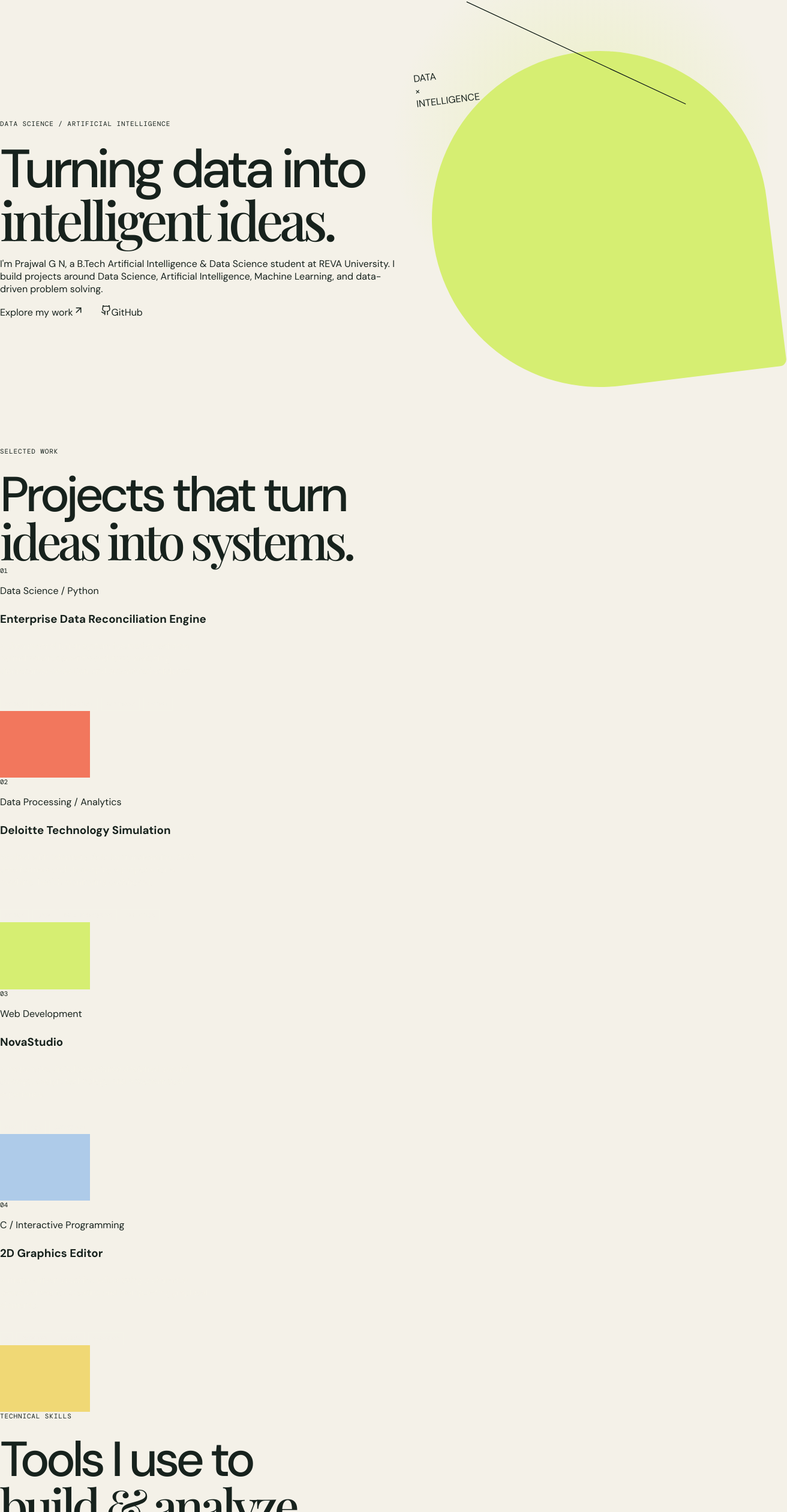
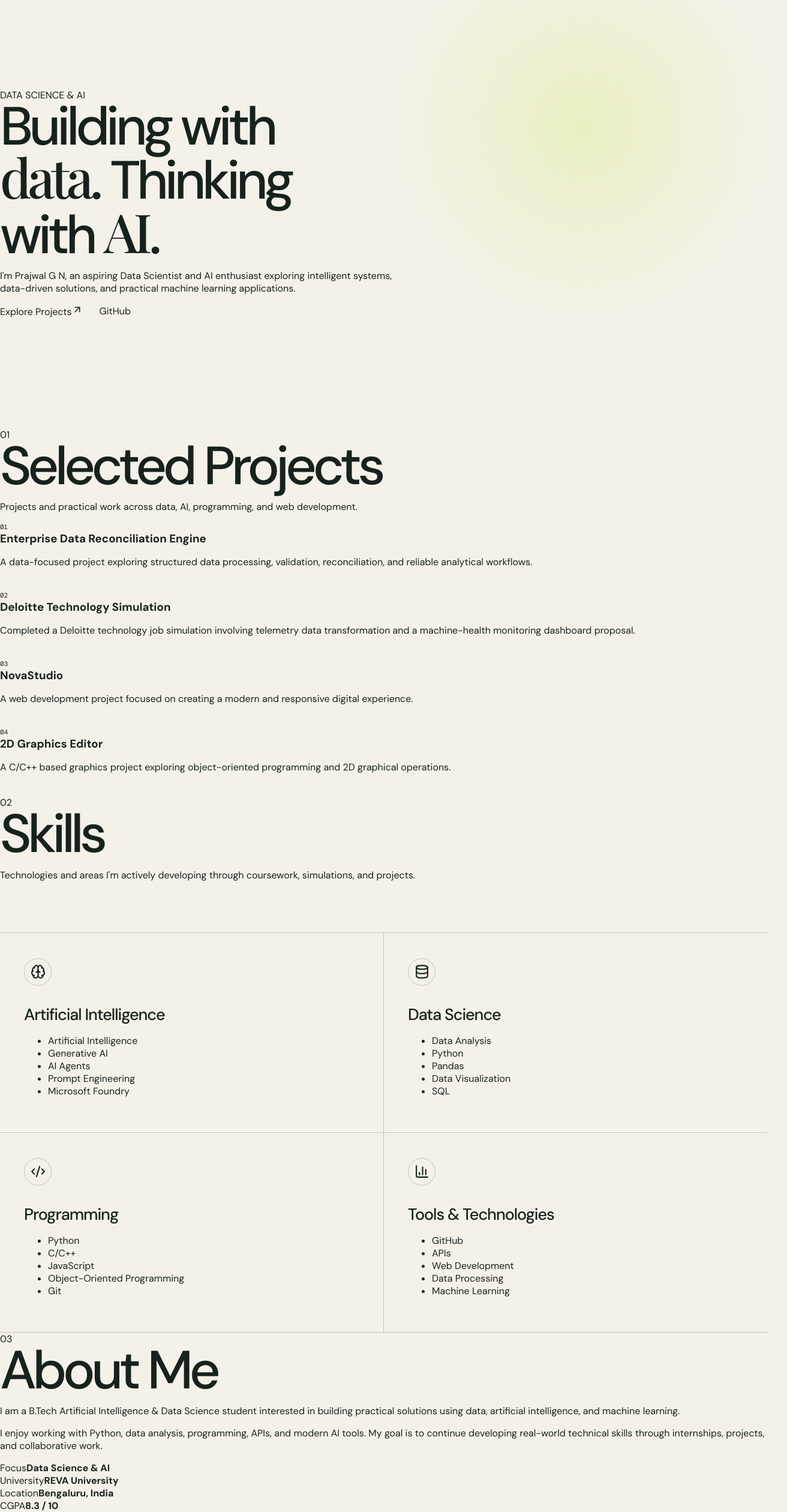
Before and after one commit to PrajwalGN-35/Portfolio, a React (Vite) app: page / in a window 1280 px wide. Shown: the part 128-2648 px from the top of the page at 60% size, 1312 px wide, since content can reach past the window. Built offline with nearby package versions, Linux system fonts and the light colour scheme; the HTML template or start-up script is replaced by a standard one; a web font is replaced by a local one.

Commit message:
Update App.jsx

```diff
--- a/src/App.jsx
+++ b/src/App.jsx
@@ -1,143 +1,128 @@
 import {
   ArrowUpRight,
-  Github,
   Mail,
   Brain,
   Database,
   Code2,
   BarChart3,
-} from 'lucide-react';
+} from "lucide-react";
 
 const LINKEDIN_URL =
-  'https://www.linkedin.com/in/prajwal-g-n-2b85b8359/';
+  "https://www.linkedin.com/in/prajwal-g-n-2b85b8359/";
 
-const GITHUB_URL = 'https://github.com/PrajwalGN-35';
+const GITHUB_URL = "https://github.com/PrajwalGN-35";
 
 const projects = [
   {
-    number: '01',
-    title: 'Enterprise Data Reconciliation Engine',
-    type: 'Data Science / Python',
+    number: "01",
+    title: "Enterprise Data Reconciliation Engine",
     description:
-      'A data reconciliation system focused on schema normalization, semantic and fuzzy matching, discrepancy detection, and automated validation.',
-    tags: ['Python', 'Pandas', 'FastAPI', 'RapidFuzz', 'Pytest'],
-    color: 'coral',
+      "A data-focused project exploring structured data processing, validation, reconciliation, and reliable analytical workflows.",
+    tags: ["Python", "Data Processing", "Analytics"],
   },
   {
-    number: '02',
-    title: 'Deloitte Technology Simulation',
-    type: 'Data Processing / Analytics',
+    number: "02",
+    title: "Deloitte Technology Simulation",
     description:
-      'Worked with telemetry data by transforming JSON data formats and developing a proposal for a machine-health monitoring dashboard.',
-    tags: ['Python', 'JSON', 'Data Processing', 'Analytics'],
-    color: 'lime',
+      "Completed a Deloitte technology job simulation involving telemetry data transformation and a machine-health monitoring dashboard proposal.",
+    tags: ["Python", "JSON", "Telemetry", "Data Analysis"],
   },
   {
-    number: '03',
-    title: 'NovaStudio',
-    type: 'Web Development',
+    number: "03",
+    title: "NovaStudio",
     description:
-      'A responsive digital experience designed around strategy, design, technology, and a modern user experience.',
-    tags: ['HTML', 'CSS', 'JavaScript'],
-    color: 'blue',
+      "A web development project focused on creating a modern and responsive digital experience.",
+    tags: ["HTML", "CSS", "JavaScript", "Web Development"],
   },
   {
-    number: '04',
-    title: '2D Graphics Editor',
-    type: 'C / Interactive Programming',
+    number: "04",
+    title: "2D Graphics Editor",
     description:
-      'A menu-driven graphics editor using a character-based canvas for creating and manipulating graphical elements.',
-    tags: ['C', 'Pointers', 'Arrays', 'Graphics'],
-    color: 'yellow',
+      "A C/C++ based graphics project exploring object-oriented programming and 2D graphical operations.",
+    tags: ["C/C++", "OOP", "Graphics"],
   },
 ];
 
 const skills = [
   {
     icon: Brain,
-    title: 'Artificial Intelligence',
+    title: "Artificial Intelligence",
     items: [
-      'AI',
-      'Generative AI',
-      'AI Agents',
-      'Prompt Engineering',
-      'Microsoft Foundry',
+      "Artificial Intelligence",
+      "Generative AI",
+      "AI Agents",
+      "Prompt Engineering",
+      "Microsoft Foundry",
+    ],
+  },
+  {
+    icon: Database,
+    title: "Data Science",
+    items: [
+      "Data Analysis",
+      "Python",
+      "Pandas",
+      "Data Visualization",
+      "SQL",
+    ],
+  },
+  {
+    icon: Code2,
+    title: "Programming",
+    items: [
+      "Python",
+      "C/C++",
+      "JavaScript",
+      "Object-Oriented Programming",
+      "Git",
     ],
   },
   {
     icon: BarChart3,
-    title: 'Data Science',
+    title: "Tools & Technologies",
     items: [
-      'Data Analysis',
-      'Python',
-      'Pandas',
-      'Data Visualization',
-      'SQL',
-    ],
-  },
-  {
-    icon: Code2,
-    title: 'Programming',
-    items: [
-      'Python',
-      'C / C++',
-      'JavaScript',
-      'Object-Oriented Programming',
-      'Git',
-    ],
-  },
-  {
-    icon: Database,
-    title: 'Cloud & APIs',
-    items: [
-      'Microsoft Azure',
-      'API Development',
-      'API Integration',
-      'GitHub',
+      "GitHub",
+      "APIs",
+      "Web Development",
+      "Data Processing",
+      "Machine Learning",
     ],
   },
 ];
 
 const certifications = [
   {
-    title: 'Microsoft Applied Skills',
-    subtitle: 'Develop an agent with integrated tools',
-    issuer: 'Microsoft',
+    title: "Microsoft Applied Skills",
+    description: "Develop an agent with integrated tools",
   },
   {
-    title: 'GenAI Job Simulation',
-    subtitle: 'AI-powered financial chatbot & data analysis',
-    issuer: 'BCG / Forage',
+    title: "GenAI Job Simulation",
+    description: "AI-powered financial chatbot and data analysis",
   },
   {
-    title: 'Technology Job Simulation',
-    subtitle: 'Data processing & telemetry analysis',
-    issuer: 'Deloitte Australia / Forage',
+    title: "Technology Job Simulation",
+    description: "Data processing and telemetry analysis",
   },
   {
-    title: 'Data Analysis Using Python',
-    subtitle: 'Python-based data analysis',
-    issuer: 'IBM',
+    title: "Data Analysis Using Python",
+    description: "IBM",
   },
   {
-    title: 'Data Visualization Using Python',
-    subtitle: 'Python data visualization',
-    issuer: 'IBM',
+    title: "Data Visualization Using Python",
+    description: "IBM",
   },
   {
-    title: 'GenAI Powered Data Analytics',
-    subtitle: 'Generative AI and analytics',
-    issuer: 'Tata / Forage',
+    title: "GenAI Powered Data Analytics",
+    description: "Tata / Forage",
   },
 ];
 
 function App() {
   return (
-    <div className="site">
-
-      {/* NAVIGATION */}
+    <div className="site-shell">
       <nav className="nav">
-        <a href="#top" className="brand">
+        <div className="nav-inner">
+          <a href="#home" className="logo">
             PGN<span>.</span>
           </a>
 
@@ -145,50 +130,45 @@ function App() {
             <a href="#projects">Projects</a>
             <a href="#skills">Skills</a>
             <a href="#about">About</a>
-          <a href="#certifications">Certifications</a>
+            <a href="#education">Education</a>
             <a href="#contact">Contact</a>
-        </div>
-
             <a
               href={LINKEDIN_URL}
               target="_blank"
               rel="noopener noreferrer"
-          className="nav-linkedin"
             >
-          LinkedIn <ArrowUpRight size={15} />
+              LinkedIn
             </a>
+          </div>
+        </div>
       </nav>
 
-      <main id="top">
-
-        {/* HERO */}
-        <section className="hero">
-          <div className="hero-content">
-
-            <p className="eyebrow">
-              Data Science / Artificial Intelligence
-            </p>
+      <main>
+        <section className="hero" id="home">
+          <div className="hero-inner">
+            <div className="hero-label">
+              <span className="status-dot"></span>
+              DATA SCIENCE & AI
+            </div>
 
             <h1>
-              Turning data into
+              Building with
               <br />
-              <em>intelligent ideas.</em>
+              <em>data.</em> Thinking
+              <br />
+              with <em>AI.</em>
             </h1>
 
+            <div className="hero-bottom">
               <p className="hero-description">
-              I'm Prajwal G N, a B.Tech Artificial Intelligence &
-              Data Science student at REVA University. I build projects
-              around Data Science, Artificial Intelligence, Machine
-              Learning, and data-driven problem solving.
+                I'm Prajwal G N, an aspiring Data Scientist and AI enthusiast
+                exploring intelligent systems, data-driven solutions, and
+                practical machine learning applications.
               </p>
 
               <div className="hero-actions">
-
-              <a
-                href="#projects"
-                className="button button-primary"
-              >
-                Explore my work
+                <a href="#projects" className="button button-primary">
+                  Explore Projects
                   <ArrowUpRight size={18} />
                 </a>
 
@@ -198,165 +178,228 @@ function App() {
                   rel="noopener noreferrer"
                   className="button button-secondary"
                 >
-                <Github size={18} />
                   GitHub
                 </a>
-
               </div>
-          </div>
-
-          <div className="hero-art">
-            <div className="art-circle"></div>
-            <div className="art-square"></div>
-            <div className="art-line art-line-one"></div>
-            <div className="art-line art-line-two"></div>
-
-            <div className="art-text">
-              DATA
-              <br />
-              ×
-              <br />
-              INTELLIGENCE
             </div>
           </div>
         </section>
 
-        {/* PROJECTS */}
-        <section id="projects" className="section projects-section">
-
-          <div className="section-heading">
-            <p className="eyebrow">Selected Work</p>
-
-            <h2>
-              Projects that turn
-              <br />
-              <em>ideas into systems.</em>
-            </h2>
+        <section className="projects-section" id="projects">
+          <div className="section-header">
+            <div>
+              <span className="section-number">01</span>
+              <h2>Selected Projects</h2>
             </div>
 
-          <div className="projects-list">
-
-            {projects.map((project) => (
-              <article
-                className="project-card"
-                key={project.number}
-              >
-
-                <div className="project-number">
-                  {project.number}
+            <p>
+              Projects and practical work across data, AI, programming, and
+              web development.
+            </p>
           </div>
 
-                <div className="project-info">
+          <div className="projects-grid">
+            {projects.map((project) => (
+              <article className="project-card" key={project.number}>
+                <div className="project-number">{project.number}</div>
 
-                  <p className="project-type">
-                    {project.type}
-                  </p>
-
+                <div className="project-content">
                   <h3>{project.title}</h3>
 
-                  <p className="project-description">
-                    {project.description}
-                  </p>
+                  <p>{project.description}</p>
 
                   <div className="project-tags">
                     {project.tags.map((tag) => (
                       <span key={tag}>{tag}</span>
                     ))}
                   </div>
-
                 </div>
-
-                <div
-                  className={`project-preview ${project.color}`}
-                  aria-hidden="true"
-                >
-                  <span></span>
-                </div>
-
               </article>
             ))}
-
           </div>
         </section>
 
-        {/* SKILLS */}
-        <section id="skills" className="section skills-section">
+        <section className="skills-section" id="skills">
+          <div className="section-header">
+            <div>
+              <span className="section-number">02</span>
+              <h2>Skills</h2>
+            </div>
 
-          <div className="section-heading">
-            <p className="eyebrow">Technical Skills</p>
-
-            <h2>
-              Tools I use to
-              <br />
-              <em>build & analyze.</em>
-            </h2>
+            <p>
+              Technologies and areas I'm actively developing through
+              coursework, simulations, and projects.
+            </p>
           </div>
 
           <div className="skills-grid">
-
             {skills.map((skill) => {
               const Icon = skill.icon;
 
               return (
-                <article
-                  className="skill-card"
-                  key={skill.title}
-                >
-
+                <article className="skill-card" key={skill.title}>
                   <div className="skill-icon">
-                    <Icon size={25} strokeWidth={1.8} />
+                    <Icon size={25} />
                   </div>
 
                   <h3>{skill.title}</h3>
 
-                  <div className="skill-items">
+                  <ul>
                     {skill.items.map((item) => (
-                      <span key={item}>{item}</span>
+                      <li key={item}>{item}</li>
                     ))}
-                  </div>
-
+                  </ul>
                 </article>
               );
             })}
-
           </div>
         </section>
 
-        {/* ABOUT */}
-        <section id="about" className="section about-section">
-
-          <div className="about-label">
-            <p className="eyebrow">About Me</p>
+        <section className="about-section" id="about">
+          <div className="section-header">
+            <div>
+              <span className="section-number">03</span>
+              <h2>About Me</h2>
+            </div>
           </div>
 
-          <div className="about-content">
+          <div className="about-grid">
+            <div className="about-main">
+              <p className="large-text">
+                I am a B.Tech Artificial Intelligence & Data Science student
+                interested in building practical solutions using data,
+                artificial intelligence, and machine learning.
+              </p>
+
+              <p>
+                I enjoy working with Python, data analysis, programming, APIs,
+                and modern AI tools. My goal is to continue developing
+                real-world technical skills through internships, projects, and
+                collaborative work.
+              </p>
+            </div>
+
+            <div className="about-details">
+              <div>
+                <span>Focus</span>
+                <strong>Data Science & AI</strong>
+              </div>
+
+              <div>
+                <span>University</span>
+                <strong>REVA University</strong>
+              </div>
+
+              <div>
+                <span>Location</span>
+                <strong>Bengaluru, India</strong>
+              </div>
+
+              <div>
+                <span>CGPA</span>
+                <strong>8.3 / 10</strong>
+              </div>
+            </div>
+          </div>
+        </section>
+
+        <section className="education-section" id="education">
+          <div className="section-header">
+            <div>
+              <span className="section-number">04</span>
+              <h2>Education</h2>
+            </div>
+          </div>
+
+          <div className="education-card">
+            <div className="education-year">2025 — 2029</div>
+
+            <div>
+              <h3>B.Tech — Artificial Intelligence & Data Science</h3>
+              <p>REVA University · Bengaluru</p>
+            </div>
+
+            <div className="education-score">
+              <span>Current CGPA</span>
+              <strong>8.3 / 10</strong>
+            </div>
+          </div>
+        </section>
+
+        <section className="certifications-section">
+          <div className="section-header">
+            <div>
+              <span className="section-number">05</span>
+              <h2>Certifications & Simulations</h2>
+            </div>
+          </div>
+
+          <div className="certifications-grid">
+            {certifications.map((certification, index) => (
+              <article className="certification-card" key={index}>
+                <div className="certification-index">
+                  {String(index + 1).padStart(2, "0")}
+                </div>
+
+                <div>
+                  <h3>{certification.title}</h3>
+                  <p>{certification.description}</p>
+                </div>
+              </article>
+            ))}
+          </div>
+        </section>
+
+        <section className="contact-section" id="contact">
+          <div className="contact-inner">
+            <span className="section-number">06</span>
 
             <h2>
-              Curious by nature.
+              Let's build
               <br />
-              <em>Technical by choice.</em>
+              something <em>useful.</em>
             </h2>
 
             <p>
-              I'm currently pursuing my B.Tech in Artificial Intelligence
-              & Data Science at REVA University, Bengaluru, with a current
-              CGPA of 8.3/10.
+              I'm currently looking for internship opportunities in Data
+              Science, Artificial Intelligence, and related fields.
             </p>
 
-            <p>
-              My interests are centered around Data Science and Artificial
-              Intelligence. I enjoy working with Python, data analysis,
-              machine learning concepts, AI tools, APIs, and programming
-              to solve practical problems.
-            </p>
+            <div className="contact-actions">
+              <a
+                href="mailto:prajwalgnprajwal7@gmail.com"
+                className="button button-primary"
+              >
+                <Mail size={18} />
+                Email Me
+              </a>
 
-            <p>
-              I'm continuously learning, building projects, and looking
-              for opportunities where I can apply my technical skills to
-              meaningful real-world problems.
-            </p>
+              <a
+                href={LINKEDIN_URL}
+                target="_blank"
+                rel="noopener noreferrer"
+                className="button button-secondary"
+              >
+                LinkedIn
+              </a>
 
-            <div className="about-links">
+              <a
+                href={GITHUB_URL}
+                target="_blank"
+                rel="noopener noreferrer"
+                className="button button-secondary"
+              >
+                GitHub
+              </a>
+            </div>
+          </div>
+        </section>
+      </main>
+
+      <footer className="footer">
+        <span>© 2026 PGN</span>
+
+        <span>Data Science · AI · Machine Learning</span>
 
         <a
           href={GITHUB_URL}
@@ -364,210 +407,8 @@ function App() {
           rel="noopener noreferrer"
         >
           GitHub
-                <ArrowUpRight size={16} />
         </a>
-
-              <a
-                href={LINKEDIN_URL}
-                target="_blank"
-                rel="noopener noreferrer"
-              >
-                LinkedIn
-                <ArrowUpRight size={16} />
-              </a>
-
-            </div>
-
-          </div>
-        </section>
-
-        {/* EDUCATION */}
-        <section className="section education-section">
-
-          <div className="section-heading">
-            <p className="eyebrow">Education</p>
-
-            <h2>
-              Building the
-              <br />
-              <em>foundation.</em>
-            </h2>
-          </div>
-
-          <div className="education-card">
-
-            <div className="education-year">
-              2025 — 2029
-            </div>
-
-            <div className="education-info">
-
-              <p className="education-type">
-                Bachelor's Degree
-              </p>
-
-              <h3>
-                B.Tech — Artificial Intelligence & Data Science
-              </h3>
-
-              <p>
-                REVA University · Bengaluru, India
-              </p>
-
-            </div>
-
-            <div className="education-score">
-              <span>CGPA</span>
-              <strong>8.3</strong>
-              <small>/ 10</small>
-            </div>
-
-          </div>
-        </section>
-
-        {/* CERTIFICATIONS */}
-        <section
-          id="certifications"
-          className="section certifications-section"
-        >
-
-          <div className="section-heading">
-            <p className="eyebrow">
-              Certifications & Learning
-            </p>
-
-            <h2>
-              Learning beyond
-              <br />
-              <em>the classroom.</em>
-            </h2>
-          </div>
-
-          <div className="certifications-grid">
-
-            {certifications.map((cert, index) => (
-
-              <article
-                className="certification-card"
-                key={`${cert.title}-${index}`}
-              >
-
-                <div className="certification-number">
-                  {String(index + 1).padStart(2, '0')}
-                </div>
-
-                <div className="certification-content">
-
-                  <p>{cert.issuer}</p>
-
-                  <h3>{cert.title}</h3>
-
-                  <span>{cert.subtitle}</span>
-
-                </div>
-
-                <ArrowUpRight
-                  size={20}
-                  className="certification-arrow"
-                />
-
-              </article>
-
-            ))}
-
-          </div>
-        </section>
-
-        {/* CONTACT */}
-        <section id="contact" className="contact-section">
-
-          <div className="contact-inner">
-
-            <p className="eyebrow">
-              Let's Connect
-            </p>
-
-            <h2>
-              Have an opportunity?
-              <br />
-              <em>Let's talk.</em>
-            </h2>
-
-            <p className="contact-description">
-              I'm actively looking for internship opportunities in
-              Data Science, Artificial Intelligence, Machine Learning,
-              and related fields.
-            </p>
-
-            <div className="contact-links">
-
-              {/* EMAIL */}
-              <a
-                href="mailto:prajwalgnprajwal7@gmail.com"
-                className="contact-item"
-              >
-                <Mail size={20} />
-
-                <span>
-                  prajwalgnprajwal7@gmail.com
-                </span>
-
-                <ArrowUpRight size={17} />
-              </a>
-
-              {/* GITHUB */}
-              <a
-                href={GITHUB_URL}
-                target="_blank"
-                rel="noopener noreferrer"
-                className="contact-item"
-              >
-                <Github size={20} />
-
-                <span>
-                  github.com/PrajwalGN-35
-                </span>
-
-                <ArrowUpRight size={17} />
-              </a>
-
-              {/* LINKEDIN */}
-              <a
-                href={LINKEDIN_URL}
-                target="_blank"
-                rel="noopener noreferrer"
-                className="contact-item"
-              >
-                <span className="linkedin-text-icon">
-                  in
-                </span>
-
-                <span>
-                  linkedin.com/in/prajwal-g-n-2b85b8359
-                </span>
-
-                <ArrowUpRight size={17} />
-              </a>
-
-            </div>
-
-            <div className="contact-location">
-              Bengaluru · India
-            </div>
-
-          </div>
-
-          <footer className="footer">
-            <span>© 2026 PGN</span>
-
-            <span>
-              Data Science · AI · Machine Learning
-            </span>
       </footer>
-
-        </section>
-
-      </main>
     </div>
   );
 }
```
Lines whose indentation alone changed are shown as unchanged.
